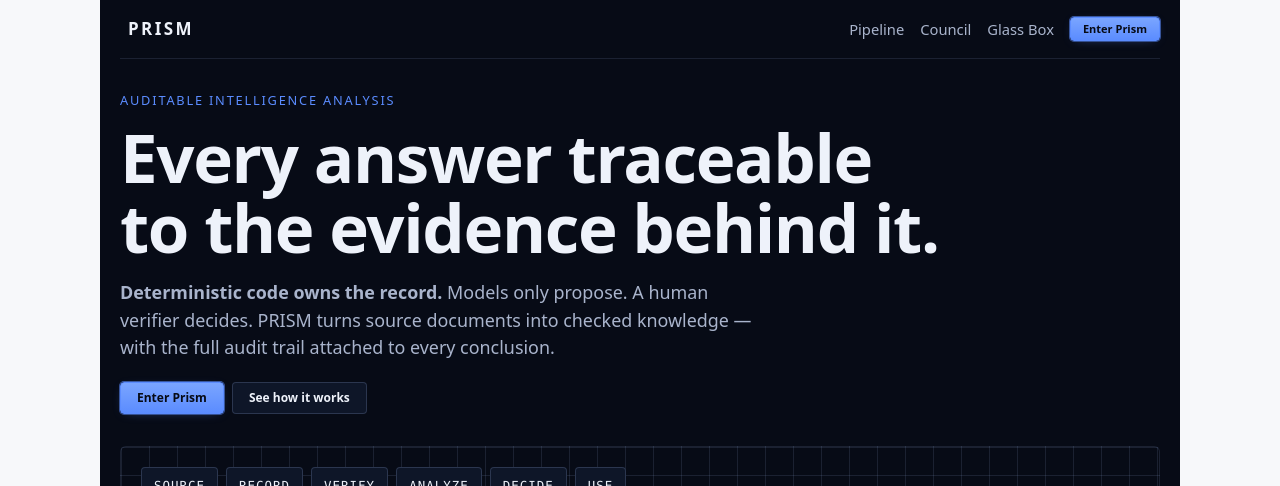
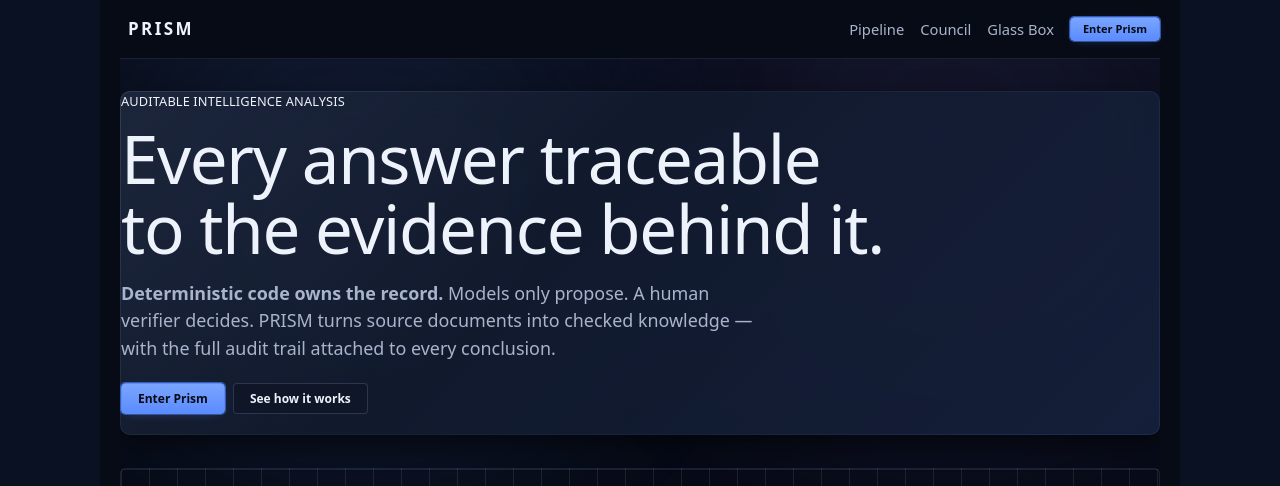
Before and after one commit to Chatur7x/Prism-frontend, a React (Vite) app: page / in a window 1280 px wide. Shown: the top 486 px of the page. Built offline with nearby package versions, Linux system fonts and the light colour scheme; no server answers.

Commit message:
Restyle home as cinematic dark hero

```diff
--- a/src/pages/HomePage.tsx
+++ b/src/pages/HomePage.tsx
@@ -4,6 +4,9 @@
  * a visitor will operate inside the app.
  */
 import { Link } from 'react-router-dom'
+import { useEffect } from 'react'
+
+import { useReveal } from '../hooks/useReveal'
 
 const PIPELINE = [
   ['Documents', 'Source material in'],
@@ -17,6 +20,21 @@
 ] as const
 
 export function HomePage() {
+  // Public route renders outside AppShell, so the page owns the document-level
+  // dark scope: body's var-driven background resolves to abyss, painting the
+  // gutters around the centred column. Removed on unmount — light restores.
+  useEffect(() => {
+    document.body.classList.add('theme-dark')
+    return () => document.body.classList.remove('theme-dark')
+  }, [])
+  const revealPipeline = useReveal<HTMLElement>()
+  const revealLattice = useReveal<HTMLElement>()
+  const revealRedline = useReveal<HTMLElement>()
+  const revealCouncil = useReveal<HTMLElement>()
+  const revealGlassbox = useReveal<HTMLElement>()
+  const revealChat = useReveal<HTMLElement>()
+  const revealFinal = useReveal<HTMLElement>()
+
   return (
     <div className="home theme-dark">
       <header className="home-bar">
@@ -35,9 +53,12 @@
       </header>
 
       <main>
-        <section className="home-hero">
-          <p className="home-kicker">Auditable intelligence analysis</p>
-          <h1>
+        <section className="home-hero aurora">
+          <div className="aurora-blob cobalt" aria-hidden="true" />
+          <div className="aurora-blob violet" aria-hidden="true" />
+          <div className="glass materialize">
+            <p className="home-kicker glass-text">Auditable intelligence analysis</p>
+            <h1 className="glass-text">
               Every answer traceable
               <br />
               to the evidence behind it.
@@ -55,6 +76,7 @@
                 See how it works
               </a>
             </div>
+          </div>
           <div className="home-hero-visual" aria-hidden="true">
             <div className="home-flow">
               {['SOURCE', 'RECORD', 'VERIFY', 'ANALYZE', 'DECIDE', 'USE'].map((stage, i) => (
@@ -67,12 +89,12 @@
           </div>
         </section>
 
-        <section id="pipeline" className="home-section">
+        <section id="pipeline" ref={revealPipeline} className="home-section reveal">
           <h2>The pipeline</h2>
           <p>Eight stages. Each one observable, each decision attributable.</p>
           <ol className="home-pipeline">
             {PIPELINE.map(([name, blurb], i) => (
-              <li key={name}>
+              <li key={name} className={`stagger-${Math.min(i + 1, 8)}`}>
                 <span className="home-pipeline-index">{String(i + 1).padStart(2, '0')}</span>
                 <strong>{name}</strong>
                 <span className="tiny muted">{blurb}</span>
@@ -81,7 +103,7 @@
           </ol>
         </section>
 
-        <section className="home-section">
+        <section ref={revealLattice} className="home-section reveal">
           <h2>Lattice</h2>
           <p>Raw documents become entities and relationships — approved one by one.</p>
           <div className="home-demo home-lattice" aria-hidden="true">
@@ -94,7 +116,7 @@
           <p className="tiny muted">Fictional example. Only approved triples become edges.</p>
         </section>
 
-        <section className="home-section">
+        <section ref={revealRedline} className="home-section reveal">
           <h2>Redline</h2>
           <p>Claim verification with the signals kept separate — never one blended score.</p>
           <div className="home-demo home-redline" aria-hidden="true">
@@ -111,7 +133,7 @@
           </p>
         </section>
 
-        <section id="council" className="home-section">
+        <section id="council" ref={revealCouncil} className="home-section reveal">
           <h2>Council</h2>
           <p>Three personas argue the contradiction. The human chair decides the weight.</p>
           <div className="home-demo home-council" aria-hidden="true">
@@ -132,7 +154,7 @@
           <p className="tiny muted">The chair weights each argument 1–5, then advances or synthesizes.</p>
         </section>
 
-        <section id="glassbox" className="home-section">
+        <section id="glassbox" ref={revealGlassbox} className="home-section reveal">
           <h2>Glass Box</h2>
           <p>Observable execution, replayable. System events — never hidden reasoning.</p>
           <div className="home-demo home-trace" aria-hidden="true">
@@ -148,7 +170,7 @@
           <p className="tiny muted">ENGINE, LLM and HUMAN steps carry inputs, outputs, timings, versions.</p>
         </section>
 
-        <section className="home-section">
+        <section ref={revealChat} className="home-section reveal">
           <h2>Grounded chat</h2>
           <p>Answers cite their passages — or the system refuses instead of inventing.</p>
           <div className="home-demo home-chat" aria-hidden="true">
@@ -161,7 +183,7 @@
           <p className="tiny muted">Fictional example. Refusal is a first-class answer.</p>
         </section>
 
-        <section className="home-section home-final">
+        <section ref={revealFinal} className="home-section home-final reveal">
           <h2>Decide like the record matters.</h2>
           <p>Proposals are cheap. Approval is the product.</p>
           <div className="btn-row home-ctas">
```
Lines whose indentation alone changed are shown as unchanged.
